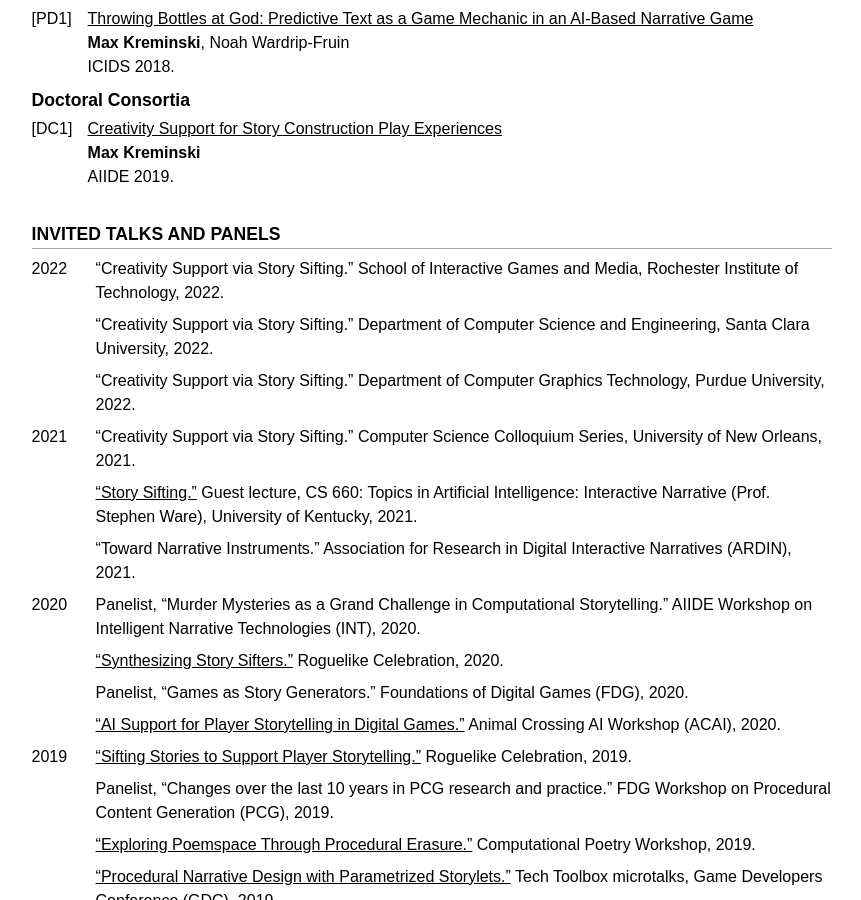
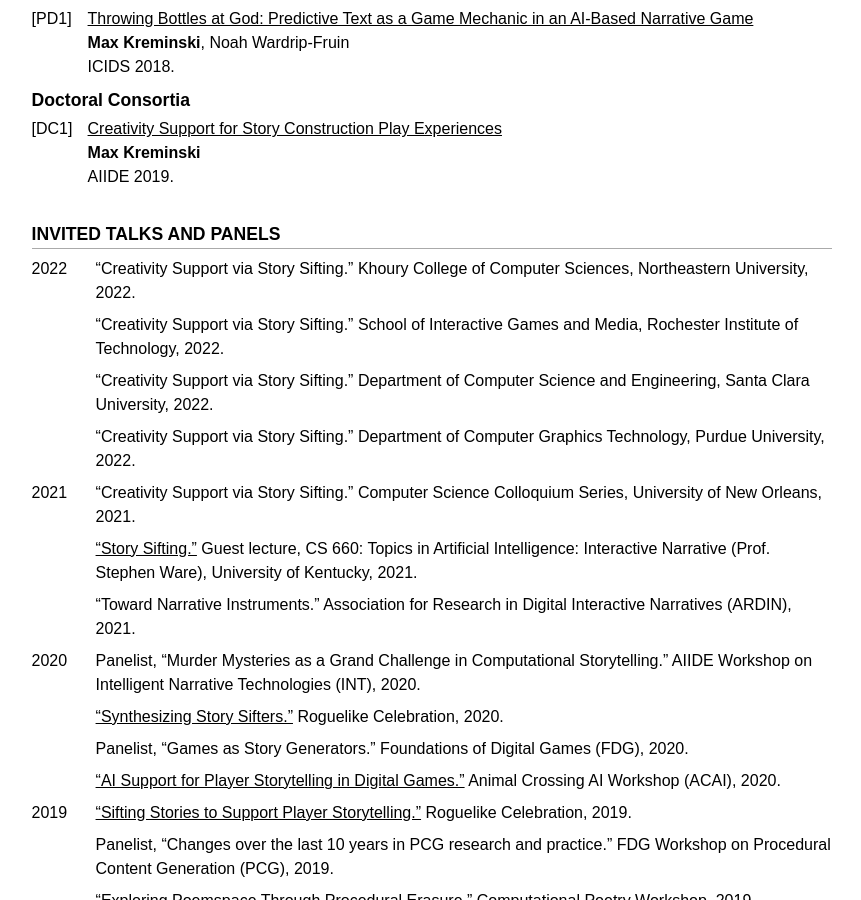
Before and after one commit to mkremins/mkremins.github.io, a Jekyll site: the page built from cv/index.html, in a window 1280 px wide and 900 px high, scrolled down 4113 px. Shown: the whole window, without its empty margins (208-1069 px from the left). Built offline with Jekyll 4.4.1, drawn with Linux system fonts in a browser that asks for light colours; some web fonts are replaced.

Commit message:
Add Northeastern talk to CV

```diff
--- a/_data/talks.json
+++ b/_data/talks.json
@@ -1,4 +1,11 @@
 [
+{
+  "title": "Creativity Support via Story Sifting",
+  "year": "2022",
+  "url": "",
+  "venue": "Northeastern University",
+  "venue_long": "Khoury College of Computer Sciences, Northeastern University"
+},
 {
   "title": "Creativity Support via Story Sifting",
   "year": "2022",
```
